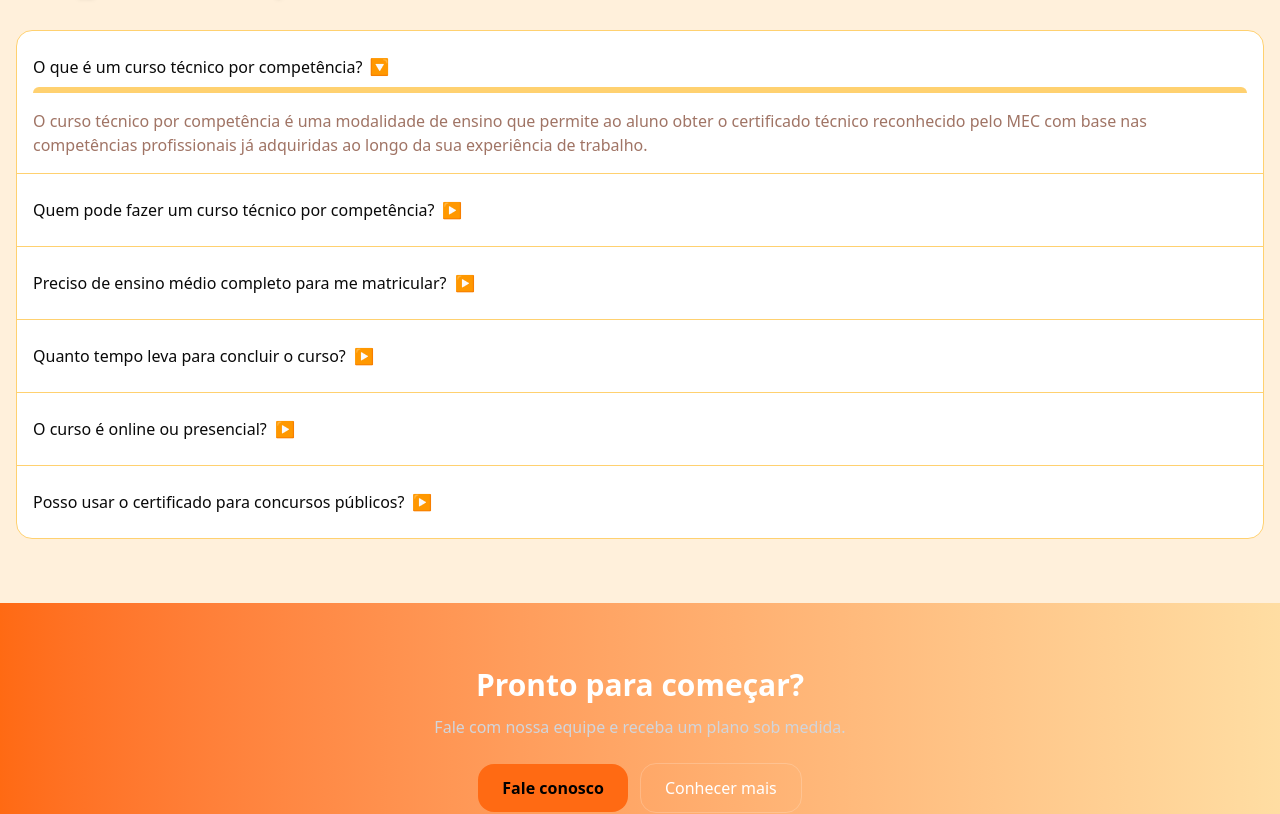
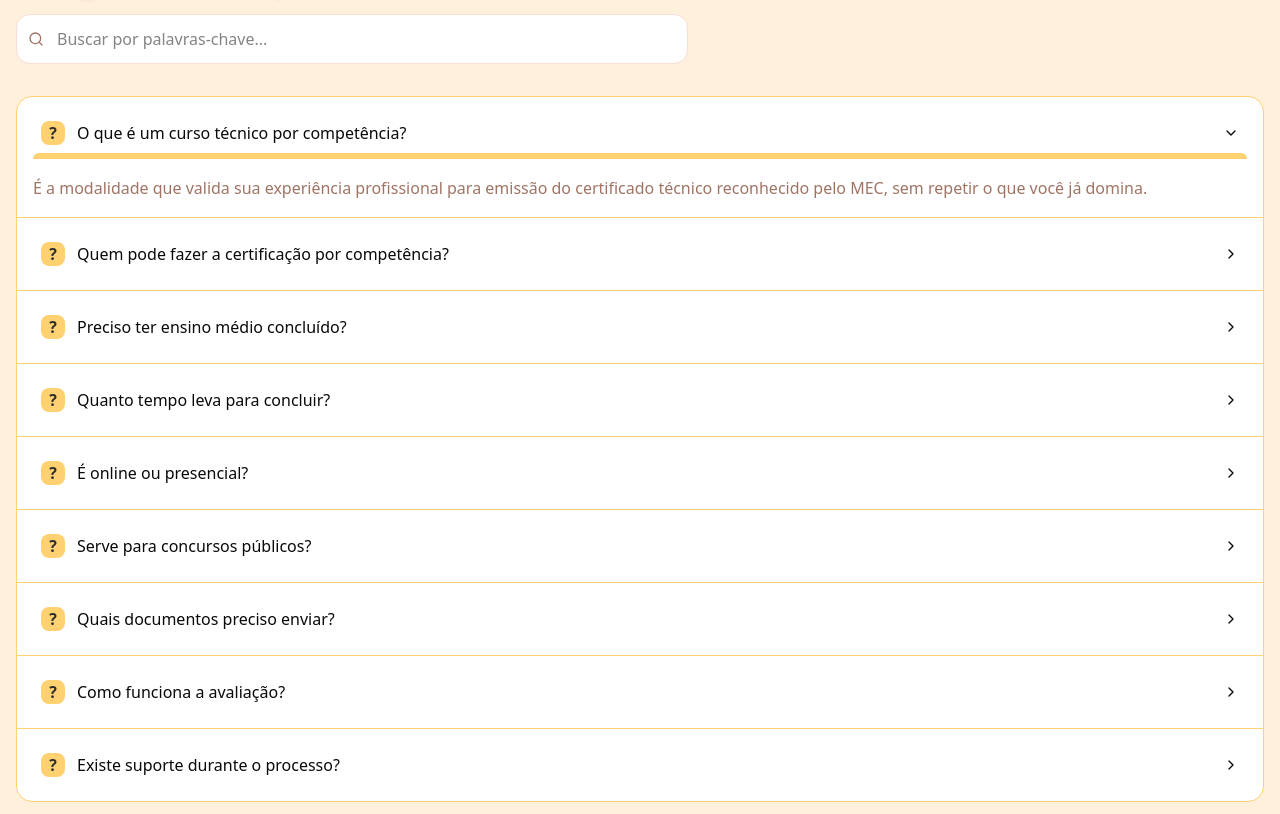
Before and after one commit to IsraelMends/Tecnico-Global, a Next.js app: page / in a window 1280 px wide. Shown: the part 2752-3566 px from the top of the page. Built offline with nearby package versions, Linux system fonts and the light colour scheme.

Commit message:
feat(faq): implement search functionality and update FAQ content for clarity and relevance

```diff
--- a/src/components/faq/index.tsx
+++ b/src/components/faq/index.tsx
@@ -1,20 +1,29 @@
 "use client";
 
 import { useState } from "react";
+import { FiChevronRight, FiSearch } from "react-icons/fi";
 
 type QA = { q: string; a: string };
 
 const QA_LIST: QA[] = [
-  { q: "O que é um curso técnico por competência?", a: "O curso técnico por competência é uma modalidade de ensino que permite ao aluno obter o certificado técnico reconhecido pelo MEC com base nas competências profissionais já adquiridas ao longo da sua experiência de trabalho." },
-  { q: "Quem pode fazer um curso técnico por competência?", a: "Profissionais com, no mínimo, 2 anos de experiência comprovada na área desejada podem solicitar a certificação por competência." },
-  { q: "Preciso de ensino médio completo para me matricular?", a: "Sim. Para obter o certificado técnico é necessário ter concluído o ensino médio ou estar cursando o último ano." },
-  { q: "Quanto tempo leva para concluir o curso?", a: "O Curso Técnico por Competência reconhece aquilo que você já sabe fazer.Em vez de estudar novamente o que já domina, você comprova suas habilidades por meio da sua experiência profissional e, após a validação da documentação, pode conquistar o seu certificado em até 48 horas." },
-  { q: "O curso é online ou presencial?", a: "A Global Tec oferece flexibilidade: parte teórica online e, quando necessário, atividades práticas podem ser presenciais ou realizadas em polos parceiros." },
-  { q: "Posso usar o certificado para concursos públicos?", a: "Sim, desde que o edital do concurso aceite cursos técnicos de nível médio autorizados pelo MEC/SISTEC." },
+  { q: "O que é um curso técnico por competência?", a: "É a modalidade que valida sua experiência profissional para emissão do certificado técnico reconhecido pelo MEC, sem repetir o que você já domina." },
+  { q: "Quem pode fazer a certificação por competência?", a: "Profissionais com, no mínimo, 2 anos de experiência comprovada na área desejada." },
+  { q: "Preciso ter ensino médio concluído?", a: "Sim. É necessário ter concluído o ensino médio ou estar no último ano para emissão do certificado." },
+  { q: "Quanto tempo leva para concluir?", a: "Após validação da documentação, é possível concluir em até 48 horas, dependendo da análise." },
+  { q: "É online ou presencial?", a: "Etapas teóricas online. Quando necessário, práticas podem ocorrer presencialmente ou em polos parceiros." },
+  { q: "Serve para concursos públicos?", a: "Sim, desde que o edital aceite cursos técnicos de nível médio autorizados pelo MEC/SISTEC." },
+  { q: "Quais documentos preciso enviar?", a: "Documento de identificação, comprovante de experiência (carteira, contratos, declarações) e histórico/declaração escolar." },
+  { q: "Como funciona a avaliação?", a: "Analisamos sua documentação e, se necessário, solicitamos evidências complementares para comprovação das competências." },
+  { q: "Existe suporte durante o processo?", a: "Sim. Nosso time acompanha você em cada etapa por e‑mail e WhatsApp." },
 ];
 
 const FAQ = () => {
   const [openIndex, setOpenIndex] = useState<number | null>(0);
+  const [query, setQuery] = useState("");
+
+  const filtered = QA_LIST.filter((qa) =>
+    (qa.q + " " + qa.a).toLowerCase().includes(query.toLowerCase())
+  );
 
   return (
     <section id="faq" aria-labelledby="faq-title" className="py-16 bg-[var(--color-muted)] relative">
@@ -25,40 +34,58 @@ const FAQ = () => {
         <span className="mb-3 inline-flex items-center rounded-full px-4 py-1.5 text-xs font-semibold bg-[var(--amber)] text-[var(--gray-contrast)] shadow shadow-[var(--primary-glow)] animate-fade-in">
           Dúvidas? Temos a resposta!
         </span>
-        <h2 id="faq-title" className="text-3xl md:text-4xl font-extrabold bg-gradient-to-r from-[var(--primary)] via-[var(--amber)] to-[var(--blue-detail)] bg-clip-text text-transparent drop-shadow animate-slide-up mb-8">
+        <h2 id="faq-title" className="text-3xl md:text-4xl font-extrabold bg-gradient-to-r from-[var(--primary)] via-[var(--amber)] to-[var(--blue-detail)] bg-clip-text text-transparent drop-shadow animate-slide-up mb-4">
           Perguntas frequentes
         </h2>
 
-        <div className="bg-[var(--color-card)] divide-y divide-[var(--amber)] border border-[var(--amber)] rounded-2xl">
-          {QA_LIST.map((item, i) => {
-            const open = openIndex === i;
+        {/* busca */}
+        <div className="relative max-w-2xl mb-8">
+          <FiSearch className="absolute left-3 top-1/2 -translate-y-1/2 text-[var(--color-muted-foreground)]" />
+          <input
+            value={query}
+            onChange={(e) => setQuery(e.target.value)}
+            placeholder="Buscar por palavras-chave..."
+            className="w-full pl-10 pr-3 py-3 rounded-xl border border-[var(--color-border)] bg-[var(--color-card)] text-[var(--color-foreground)] focus:outline-none focus:ring-2 focus:ring-[var(--blue-detail)]"
+            aria-label="Buscar perguntas frequentes"
+          />
+        </div>
+
+        <div className="bg-[var(--color-card)] divide-y divide-[var(--amber)] border border-[var(--amber)] rounded-2xl overflow-hidden">
+          {filtered.map((item, i) => {
+            const idx = QA_LIST.indexOf(item);
+            const open = openIndex === idx;
             return (
-              <div key={i} className="p-4">
+              <div key={idx} className="p-4">
                 <button
-                  className="w-full text-left flex items-center justify-between py-2 font-medium group hover:shadow-md hover:bg-[var(--color-muted)] transition relative"
+                  className="w-full text-left flex items-center justify-between py-2 font-medium group hover:shadow-md hover:bg-[var(--color-muted)] transition relative rounded-lg px-2 focus-visible:outline-none focus-visible:ring-2 focus-visible:ring-[var(--amber)]"
                   aria-expanded={open}
-                  aria-controls={`faq-item-${i}`}
-                  onClick={() => setOpenIndex(open ? null : i)}
+                  aria-controls={`faq-item-${idx}`}
+                  onClick={() => setOpenIndex(open ? null : idx)}
                 >
-                  <span className="font-medium text-[var(--color-foreground)] flex items-center gap-2">
+                  <span className="font-medium text-[var(--color-foreground)] flex items-center gap-3">
+                    <span className={`inline-flex items-center justify-center size-6 rounded-md bg-[var(--amber)] text-[var(--gray-contrast)] font-bold`}>?</span>
                     {item.q}
-                    <span className={`inline-block transition-transform duration-300 ${open ? 'rotate-90' : ''}`}>▶</span>
                   </span>
+                  <FiChevronRight className={`transition-transform duration-300 ${open ? 'rotate-90' : ''}`} />
                 </button>
                 <div
-                  id={`faq-item-${i}`}
+                  id={`faq-item-${idx}`}
                   role="region"
                   aria-live="polite"
-                  className={`grid transition-[grid-template-rows] duration-200 ${open ? "grid-rows-[1fr]" : "grid-rows-[0fr]"}`}
+                  className={`grid transition-[grid-template-rows] duration-300 ease-out ${open ? "grid-rows-[1fr]" : "grid-rows-[0fr]"}`}
                 >
                   <div className="overflow-hidden text-[var(--color-muted-foreground)]">
                     {open && <div className="h-1.5 bg-[var(--amber)] rounded-t-xl mb-2" />}
-                    <p className="pt-2">{item.a}</p>
+                    <p className="pt-2 leading-relaxed">{item.a}</p>
                   </div>
                 </div>
               </div>
             );
           })}
+
+          {filtered.length === 0 && (
+            <div className="p-6 text-center text-[var(--color-muted-foreground)]">Nenhuma pergunta encontrada para sua busca.</div>
+          )}
         </div>
       </div>
     </section>
```
